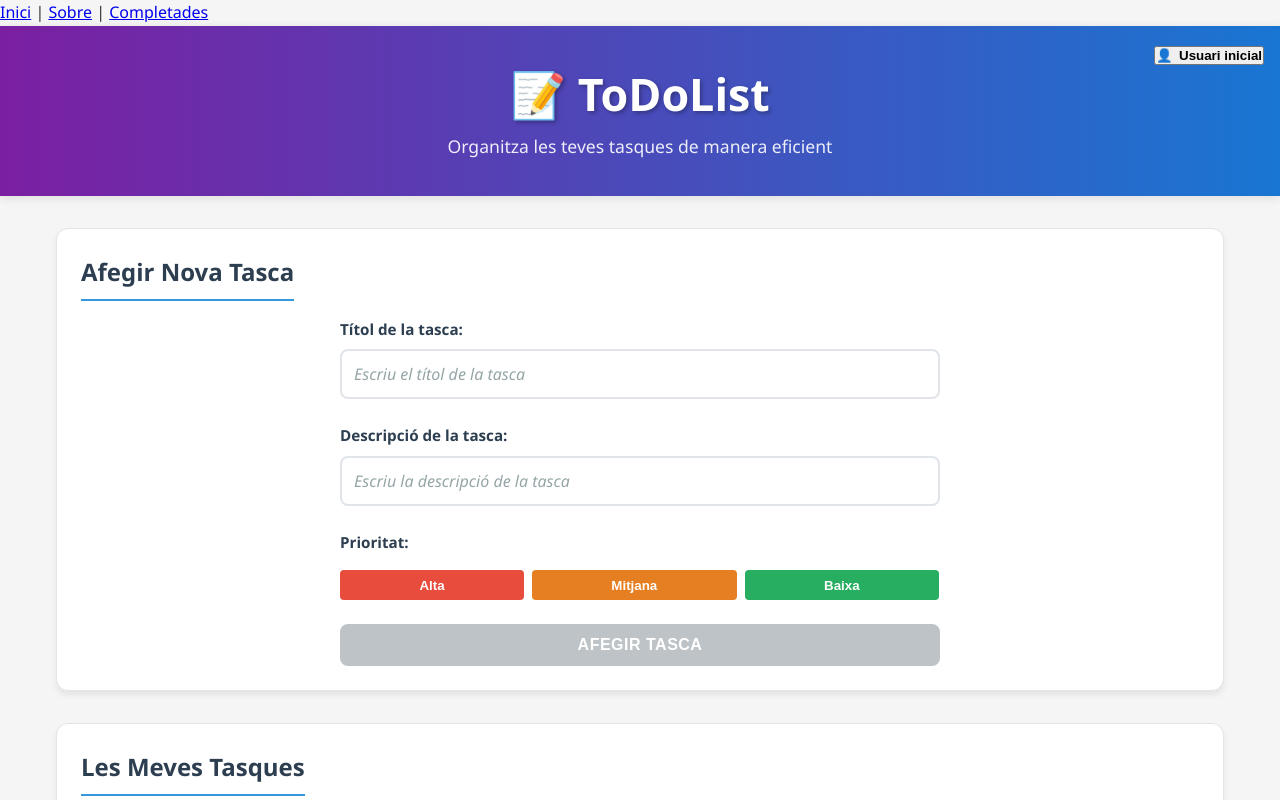
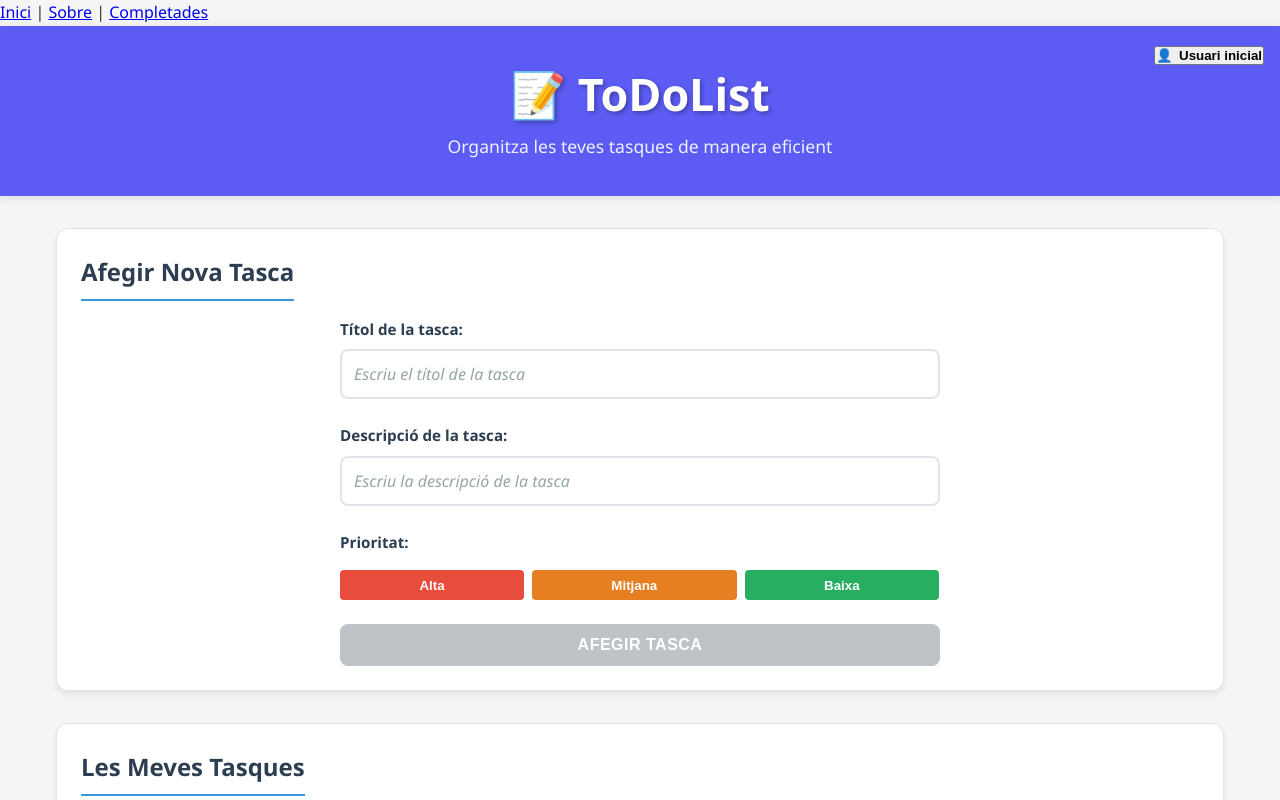
Before and after one commit to alsorribes/Todolist, an Angular app: page / in a window 1280 px wide. Shown: the top 800 px of the page. Built offline with nearby package versions, Linux system fonts and the light colour scheme.

Commit message:
Canvi de color header

```diff
--- a/src/app/components/home/home.css
+++ b/src/app/components/home/home.css
@@ -1,5 +1,5 @@
 .app-header {
-  background: linear-gradient(to right, #7b1fa2, #1976d2); /* lila a blau */
+  background: rgb(92, 92, 244);
   padding: 2rem 1rem;
   color: white;
   position: relative;
```
